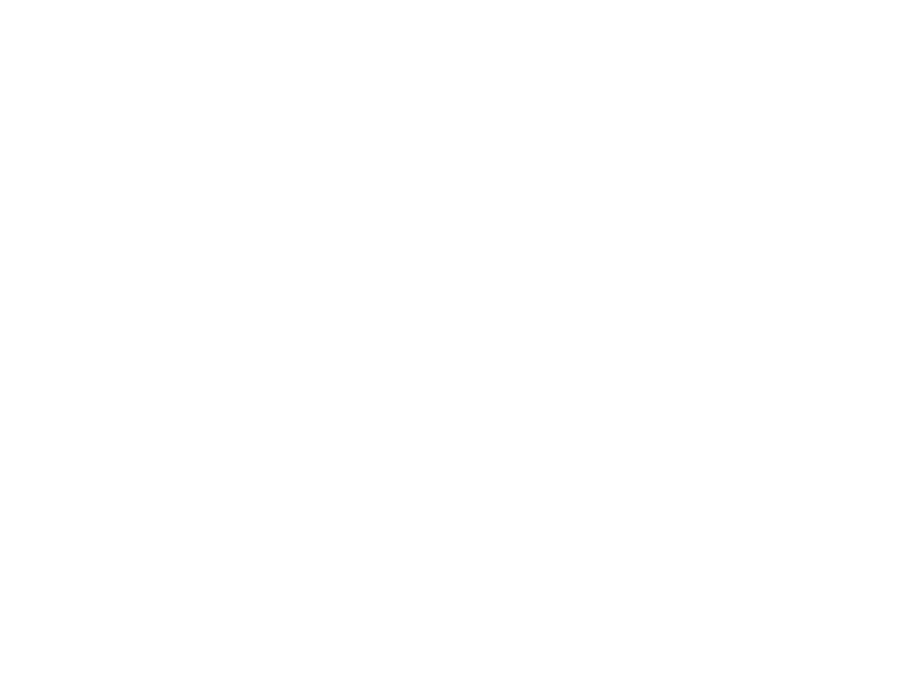
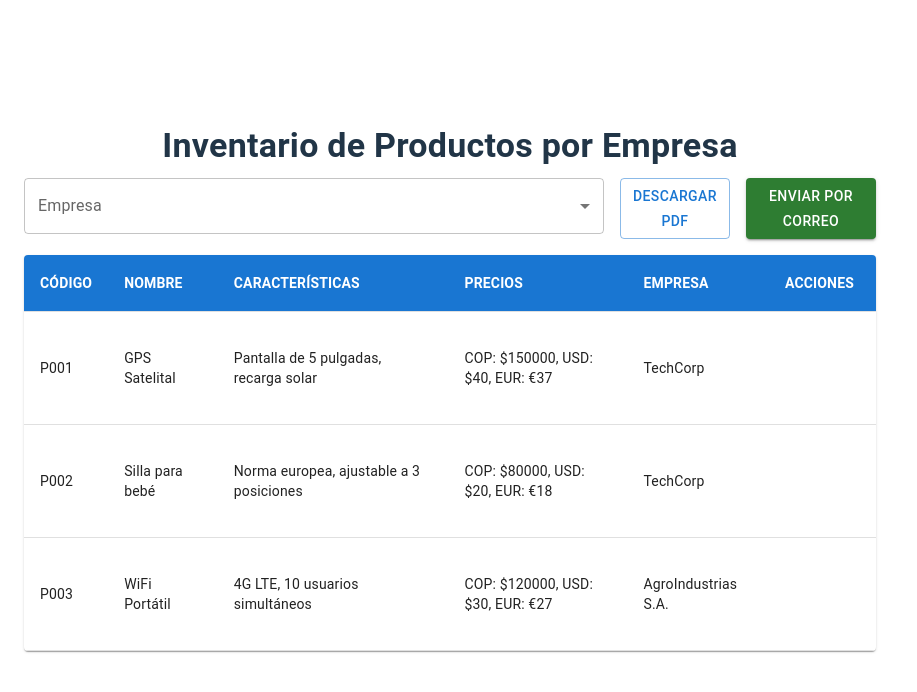
Before and after one commit to JuliGeralDev/empresa_app, a React (Vite) app: page /inventario in a window 1280 px wide. Before the commit this address had no page. Shown: the top 692 px of the page, without its empty margins (0-917 px from the left). Built offline with nearby package versions, Linux system fonts and the light colour scheme; sample sign-in values are in the browser's storage; some icons are missing; the HTML template or start-up script is replaced by a standard one.

Commit message:
Add inventario view

```diff
--- a/package.json
+++ b/package.json
@@ -9,6 +9,7 @@
     "lint": "eslint .",
     "preview": "vite preview"
   },
+  "author": "Juliana Garcia Corredor [JuliGeralDev](https://github.com/JuliGeralDev)",
   "dependencies": {
     "@emotion/react": "^11.14.0",
     "@emotion/styled": "^11.14.0",
@@ -18,6 +19,7 @@
     "@reduxjs/toolkit": "^2.8.2",
     "bcryptjs": "^3.0.2",
     "jspdf": "^3.0.1",
+    "jspdf-autotable": "^5.0.2",
     "react": "^19.1.0",
     "react-dom": "^19.1.0",
     "react-hook-form": "^7.56.3",
--- /dev/null
+++ b/src/pages/Inventario/InventarioPage.jsx
@@ -0,0 +1,105 @@
+import { useState } from "react";
+import { useSelector } from "react-redux";
+import {
+  Box,
+  Button,
+  Container,
+  MenuItem,
+  Select,
+  InputLabel,
+  FormControl,
+} from "@mui/material";
+import jsPDF from "jspdf";
+import autoTable from "jspdf-autotable";
+
+import TablaEntidad from "../../components/templates/TablaEntidad";
+import Title from "../../components/atoms/Title";
+import { enviarInventarioPorCorreo } from "../../services/inventarioService";
+
+const InventarioPage = () => {
+  const productos = useSelector((state) => state.producto.lista);
+  const empresas = useSelector((state) => state.empresa.lista);
+
+  const [empresaSeleccionada, setEmpresaSeleccionada] = useState("");
+  const [enviando, setEnviando] = useState(false);
+
+  const productosFiltrados = empresaSeleccionada
+    ? productos.filter((p) => p.empresa === empresaSeleccionada)
+    : productos;
+
+  const columnas = [
+    { label: "Código", key: "codigo" },
+    { label: "Nombre", key: "nombre" },
+    { label: "Características", key: "caracteristicas" },
+    { label: "Precios", key: "preciosFormateados" },
+    { label: "Empresa", key: "empresaNombre" },
+  ];
+
+  const filas = productosFiltrados.map((producto) => {
+    const empresa = empresas.find((e) => e.nit === producto.empresa);
+    return {
+      ...producto,
+      preciosFormateados: `COP: $${producto.precios.COP}, USD: $${producto.precios.USD}, EUR: €${producto.precios.EUR}`,
+      empresaNombre: empresa?.nombre || producto.empresa,
+    };
+  });
+
+  const handleDownloadPDF = () => {
+    const doc = new jsPDF();
+    doc.text("Inventario de Productos", 14, 15);
+    autoTable(doc, {
+      startY: 25,
+      head: [columnas.map((col) => col.label)],
+      body: filas.map((fila) => columnas.map((col) => fila[col.key])),
+    });
+    doc.save("inventario.pdf");
+  };
+
+  const handleSendByEmail = async () => {
+    setEnviando(true);
+    const success = await enviarInventarioPorCorreo(filas);
+    setEnviando(false);
+    alert(success ? "Inventario enviado por correo (simulado)" : "Error al enviar el inventario");
+  };
+
+  return (
+    <Container maxWidth="md" sx={{ mt: 5, mb: 8 }}>
+      <Title text="Inventario de Productos por Empresa" />
+
+      <Box sx={{ display: "flex", gap: 2, mb: 2 }}>
+        <FormControl fullWidth>
+          <InputLabel>Empresa</InputLabel>
+          <Select
+            value={empresaSeleccionada}
+            onChange={(e) => setEmpresaSeleccionada(e.target.value)}
+            label="Empresa"
+          >
+            <MenuItem value="">Todas</MenuItem>
+            {empresas.map((e) => (
+              <MenuItem key={e.nit} value={e.nit}>
+                {e.nombre}
+              </MenuItem>
+            ))}
+          </Select>
+        </FormControl>
+
+        <Button variant="outlined" color="primary" onClick={handleDownloadPDF}>
+          Descargar PDF
+        </Button>
+
+        <Button
+          variant="contained"
+          color="success"
+          onClick={handleSendByEmail}
+          disabled={enviando}
+        >
+          {enviando ? "Enviando..." : "Enviar por correo"}
+        </Button>
+      </Box>
+
+      <TablaEntidad columnas={columnas} filas={filas} />
+    </Container>
+  );
+};
+
+export default InventarioPage;
--- a/src/routes/appRoutes.js
+++ b/src/routes/appRoutes.js
@@ -1,6 +1,7 @@
 import EmpresasPage from "../pages/Empresas/EmpresasPage";
 import LoginPage from "../pages/Login/LoginPage";
 import ProductosPage from "../pages/Productos/ProductosPage";
+import InventarioPage from "../pages/Inventario/InventarioPage";
 
 export const appRoutes = [
   {
@@ -20,4 +21,10 @@ export const appRoutes = [
     protected: true,
     role: ["admin"],
   },
+  {
+    path: "/inventario",
+    component: InventarioPage,
+    protected: true,
+    role: ["admin"],
+  },
 ];
--- /dev/null
+++ b/src/services/inventarioService.jsx
@@ -0,0 +1,14 @@
+export const enviarInventarioPorCorreo = async (datos) => {
+  return new Promise((resolve) => {
+    setTimeout(() => {
+      const exito = true;
+      if (exito) {
+        console.log("Simulación de envío exitosa");
+        resolve(true);
+      } else {
+        console.error("Error simulado en el envío");
+        resolve(false);
+      }
+    }, 2000);
+  });
+};
```
Also changed, not shown: 1 other file (tests, documents, lock files or other folders).
